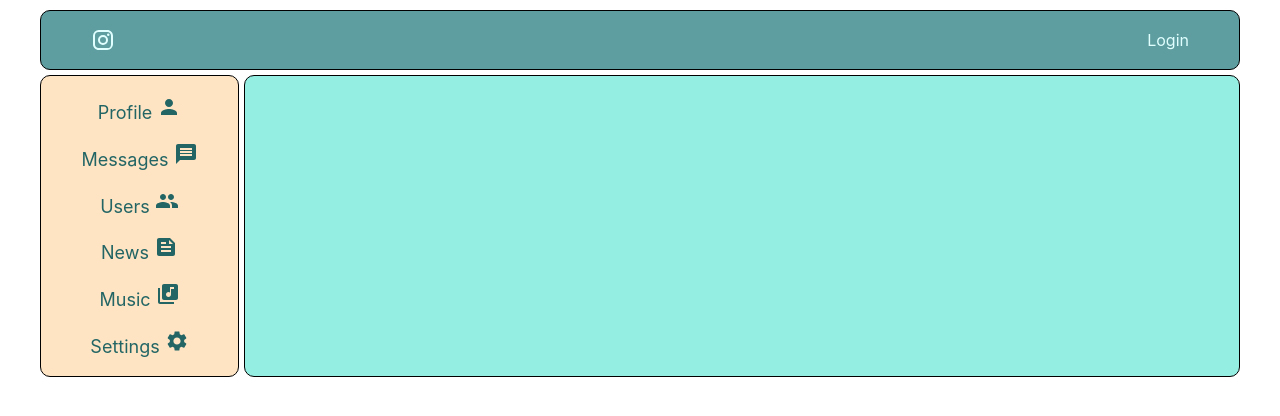
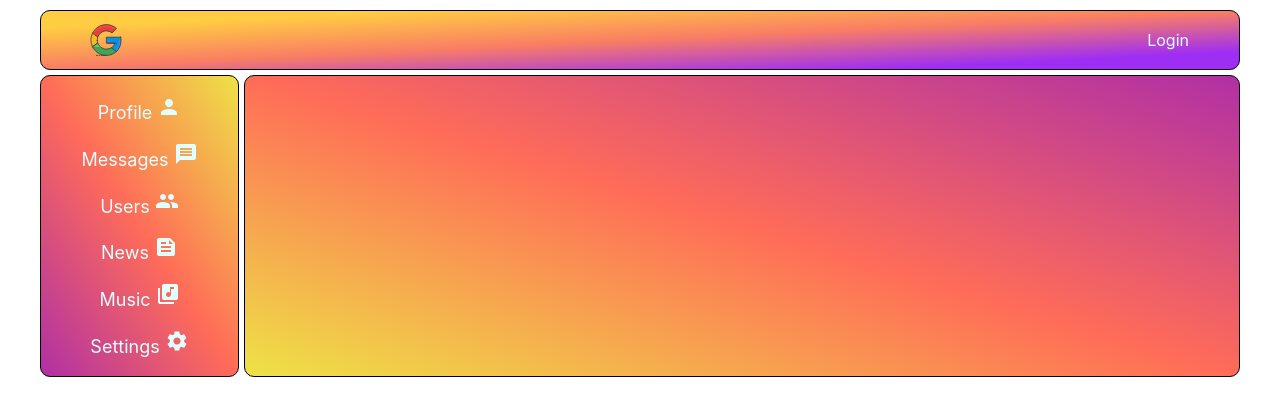
Before and after one commit to Ilya030290/Social_network, a React (Create React App) app: page / in a window 1280 px wide. Shown: the top 416 px of the page. Built offline with nearby package versions, Linux system fonts and the light colour scheme; no server answers.

Commit message:
Add styles and color gradients for Header, Navbar, ProfilePage

```diff
--- a/src/App.module.css
+++ b/src/App.module.css
@@ -13,7 +13,7 @@
 
 .app_wrapper_content {
     grid-area: content;
-    background-color: #94eee2;
+    background: linear-gradient(to top right, #eee246, #ff6c58, #b030a5);
     border-radius: 10px;
     border: 1px solid;
 }
--- a/src/components/Header/Header.module.css
+++ b/src/components/Header/Header.module.css
@@ -1,6 +1,6 @@
 .header {
     grid-area: header;
-    background-color: cadetblue;
+    background: linear-gradient(to bottom right, #ffcd42 15%, #f97d64,#9f2ef4 85%);
     border: 1px solid;
     border-radius: 10px;
     display: flex;
@@ -10,17 +10,20 @@
 }
 
 .icon {
-    margin-left: 50px;
-    width: 50px;
-    height: 50px;
+    margin-left: 30px;
+    width: 70px;
+    height: 70px;
     color:  lightcyan;
 }
 
 .loginBlock {
     margin-right: 50px;
+    color: lightcyan;
+    cursor: pointer;
 }
 
 .loginBlock a {
     color: lightcyan;
     text-decoration: none;
+    cursor: pointer;
 }
--- a/src/components/Header/Header.tsx
+++ b/src/components/Header/Header.tsx
@@ -2,6 +2,7 @@ import React from 'react';
 import s from "./Header.module.css";
 import InstagramIcon from '@mui/icons-material/Instagram';
 import {NavLink} from "react-router-dom";
+import LogoIcon from "../../assets/images/loon-icon.svg";
 
 type HeaderPropsType = {
     isAuth: boolean,
@@ -11,7 +12,7 @@ type HeaderPropsType = {
 const Header = (props: HeaderPropsType) => {
     return (
         <header className={s.header}>
-            <InstagramIcon className={s.icon}></InstagramIcon>
+            <img className={s.icon} src={LogoIcon}></img>
             <div className={s.loginBlock}>
                 { props.isAuth
                     ? props.login
--- a/src/components/Navbar/Navbar.module.css
+++ b/src/components/Navbar/Navbar.module.css
@@ -1,6 +1,6 @@
 .nav {
     grid-area: nav;
-    background-color: bisque;
+    background: linear-gradient(to bottom left, #eee246, #ff6c58, #b030a5);
     border-radius: 10px;
     border: 1px solid;
     display: flex;
@@ -9,6 +9,22 @@
     align-items: center;
     min-height: 300px;
     max-height: 400px;
+}
+
+.link {
+    color: lightcyan;
+    text-decoration: none;
+    font-size: large;
+}
+
+.active_link {
+    color: darkblue;
+    text-decoration: none;
+    font-size: large;
+}
+
+.link:hover {
+    color: darkblue;
 }
 
 .profile {
@@ -34,15 +50,3 @@
 .settings {
 
 }
-
-.link {
-    color: #226564;
-    text-decoration: none;
-    font-size: large;
-}
-
-.active_link {
-    color: #c5172b;
-    text-decoration: none;
-    font-size: large;
-}
```
Also changed, not shown: src/assets/images/loon-icon.svg (added).
